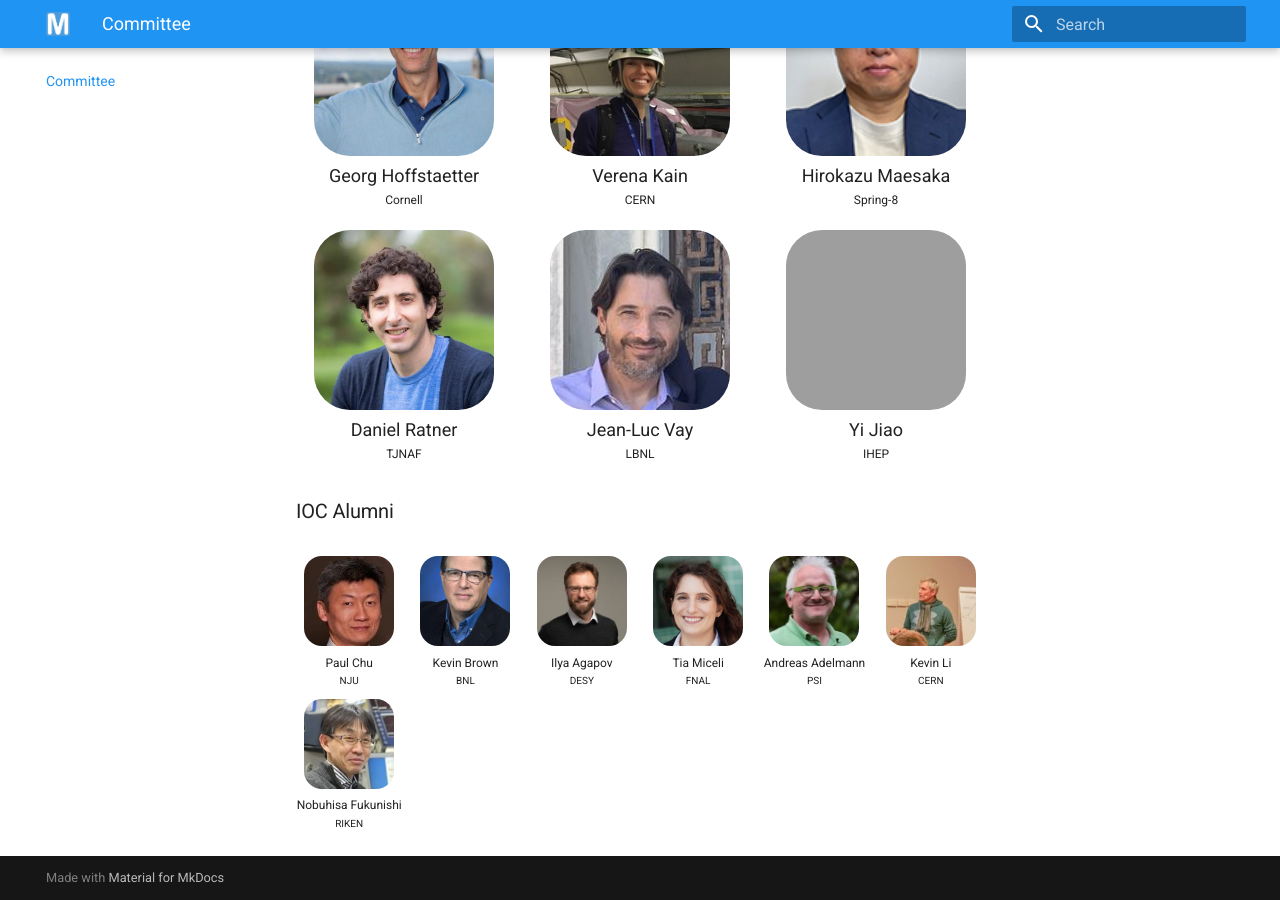
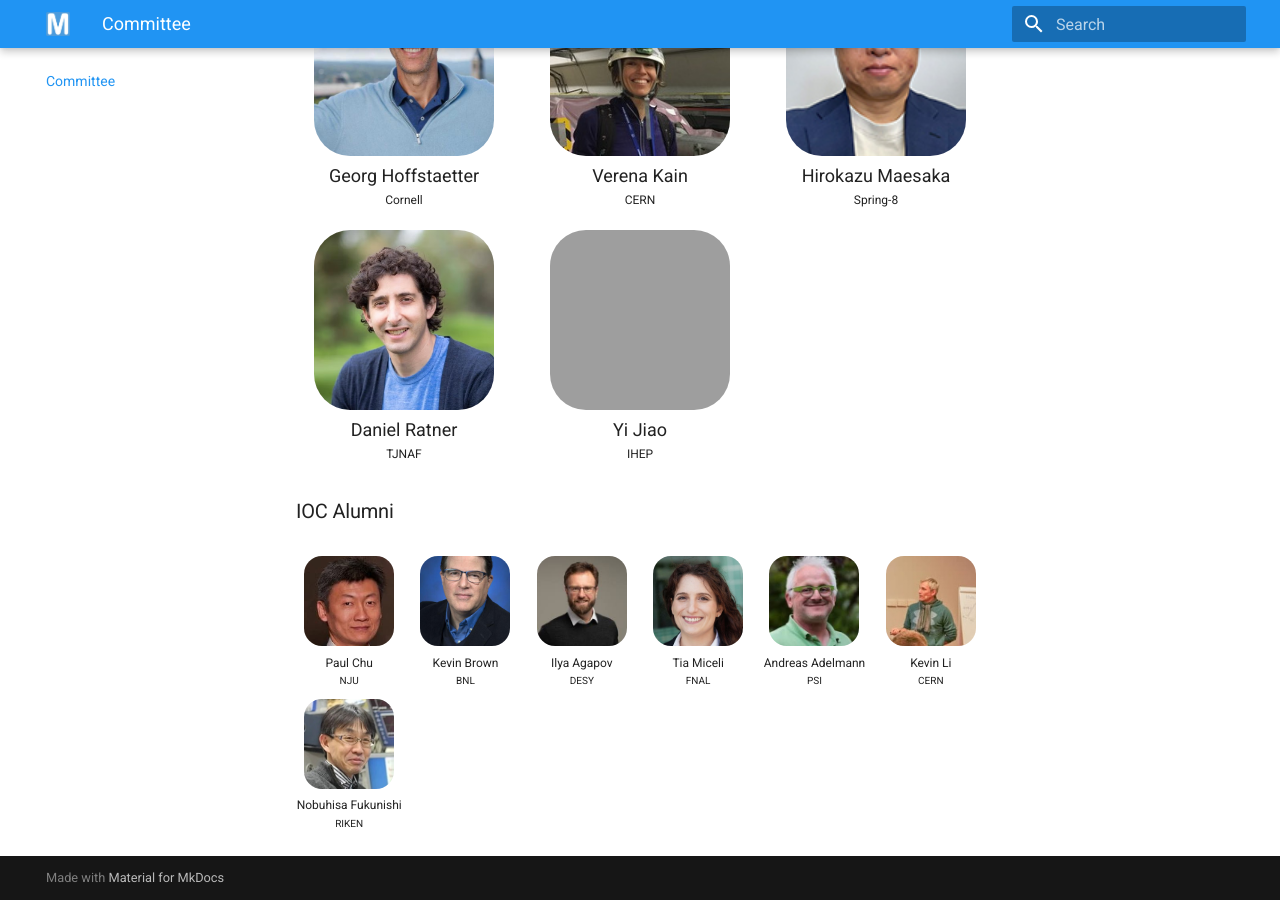
Before and after one commit to MALAPA-Collab/MALAPA-Collab.github.io, an MkDocs documentation site: the page built from docs/committee.md, in a window 1280 px wide and 900 px high, scrolled down 506 px. Built offline with MkDocs 1.6.1 and Material for MkDocs 9.7.7, drawn with Linux system fonts in a browser that asks for light colours; grey boxes are pictures that could not be loaded.

Commit message:
Remove Jean-Luc Vay from committee documentation
Removed Jean-Luc Vay's avatar and details from the committee section. He will join next year.

```diff
--- a/docs/committee.md
+++ b/docs/committee.md
@@ -94,12 +94,6 @@
   </div>
 
   <div class="avatar">
-    <img src="../img/vay.jpg" alt="Jean-Luc Vay">
-    <div class="name">Jean-Luc Vay</div>
-    <div class="institution">LBNL</div>
-  </div>
-
-  <div class="avatar">
     <img src="../img/jiao.jpg" alt="Yi Jiao">
     <div class="name">Yi Jiao</div>
     <div class="institution">IHEP</div>
```
